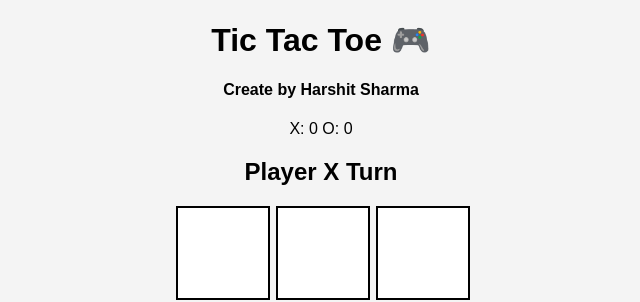
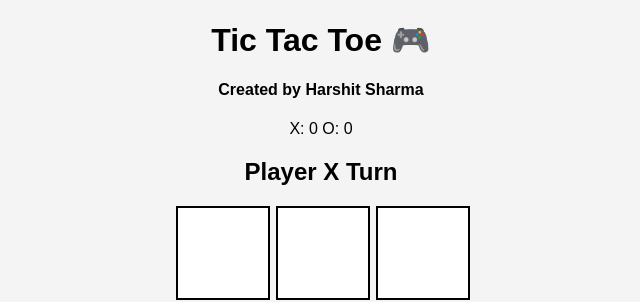
Before and after one commit to Crazy-Harshit/TIC-TAC-TOE-GAME, a plain HTML site: page index.html in a window 1280 px wide. Shown: the top 302 px of the page, 319-959 px from the left. Drawn offline with Linux system fonts and the light colour scheme.

Commit message:
Fix HTML formatting and correct creator name

```diff
--- a/index.html
+++ b/index.html
@@ -7,7 +7,7 @@
 <body>
 
 <h1>Tic Tac Toe 🎮</h1>
-<h4>Create by Harshit Sharma</h4>
+<h4>Created by Harshit Sharma</h4>
 
 <div class="score">
     X: <span id="xScore">0</span>
```
